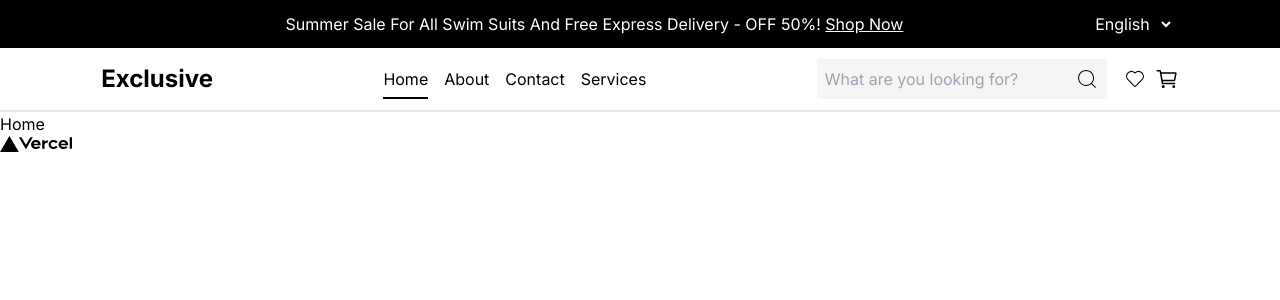
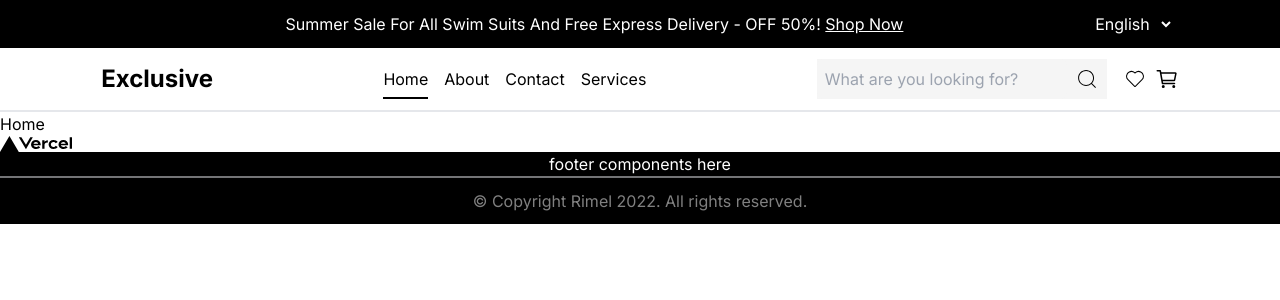
Before and after one commit to RupaakSrinivas/peritys-frontend-task, a Next.js app: page / in a window 1280 px wide. Shown: the top 300 px of the page. Built offline with nearby package versions, Linux system fonts and the light colour scheme.

Commit message:
feat: add footer and not found page

```diff
--- a/next.config.mjs
+++ b/next.config.mjs
@@ -1,4 +1,11 @@
 /** @type {import('next').NextConfig} */
-const nextConfig = {};
+const nextConfig = {
+    routes: [
+        {
+          page: '/notFound',
+          statusCode: 404,
+        },
+      ],
+};
 
 export default nextConfig;
--- a/src/app/layout.tsx
+++ b/src/app/layout.tsx
@@ -6,6 +6,7 @@ import { useAuthStore } from "@/store/auth";
 import { useEffect } from "react";
 import Header from "@/components/header";
 import Navbar from "@/components/navbar";
+import Footer from "@/components/footer";
 
 const inter = Inter({ subsets: ["latin"] });
 
@@ -37,6 +38,7 @@ export default function RootLayout({
         <Header />
         <Navbar />
         {children}
+        <Footer />
       </body>
     </html>
   );
--- /dev/null
+++ b/src/app/not-found.tsx
@@ -0,0 +1,12 @@
+"use client";
+import Link from 'next/link'
+
+export default function NotFound() {
+  return (
+    <div className="min-h-[80vh] flex flex-col items-center justify-center gap-12 text-center">
+      <h2 className="text-[3rem] md:text-[7rem] font-bold">404 Not Found</h2>
+      <p>Your visited page not found. You may go home page</p>
+      <Link className="px-8 py-2 bg-red-500 text-white rounded-md" href="/">Back to home page</Link>
+    </div>
+  )
+}
--- /dev/null
+++ b/src/components/footer.tsx
@@ -0,0 +1,16 @@
+"use client";
+
+export default function Footer() {
+  return (
+    <footer className="text-[0.5rem] md:text-[1rem] bg-black text-white flex flex-col items-center justify-around">
+      <div>
+        <h1 className="text-center">
+            footer components here
+        </h1>
+      </div>
+      <div className="opacity-[50%] items-center flex flex-row justify-center border-t-2 w-full h-[48px]">
+        &#169; Copyright Rimel 2022. All rights reserved.
+      </div>
+    </footer>
+  );
+}
```
